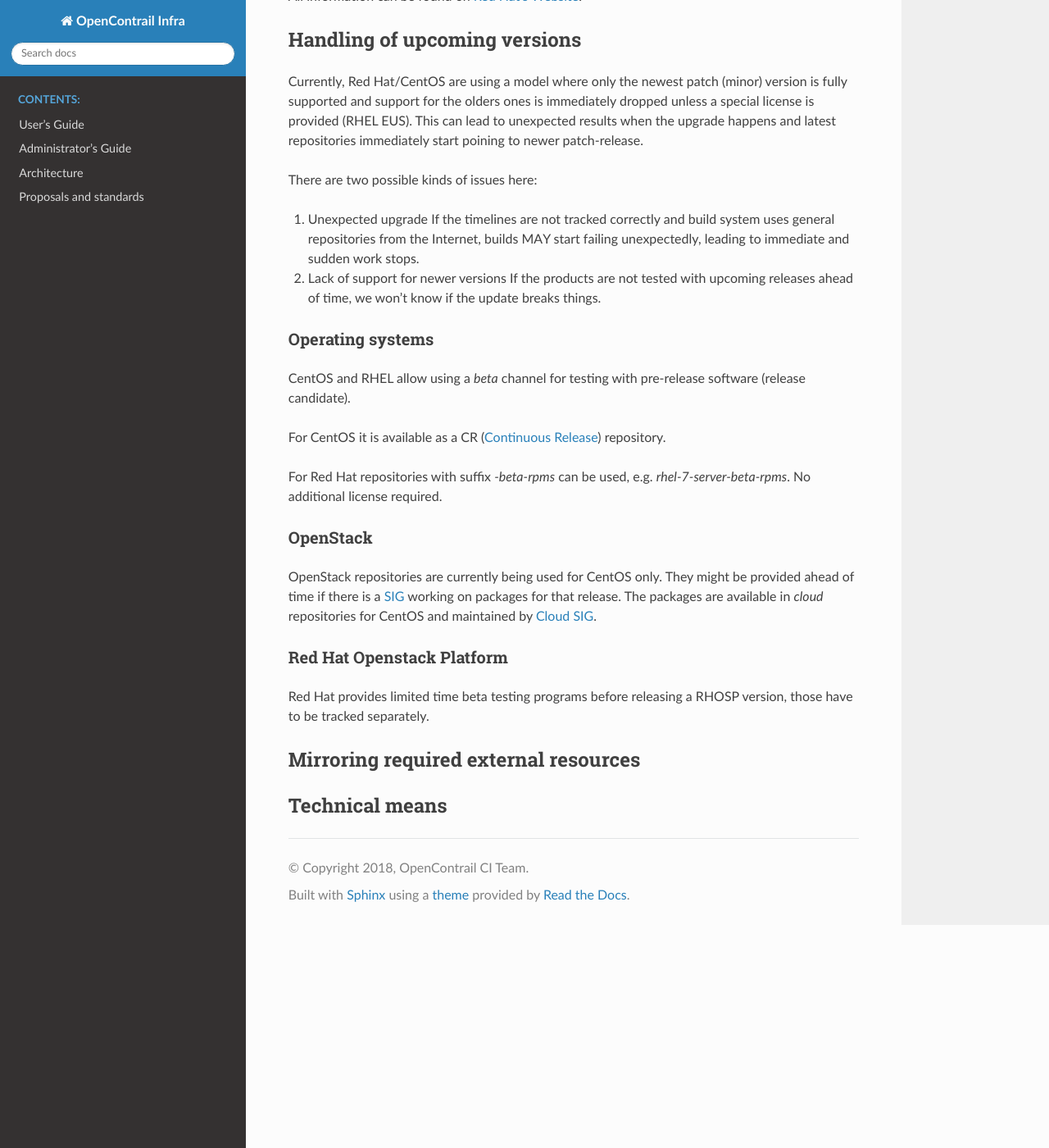
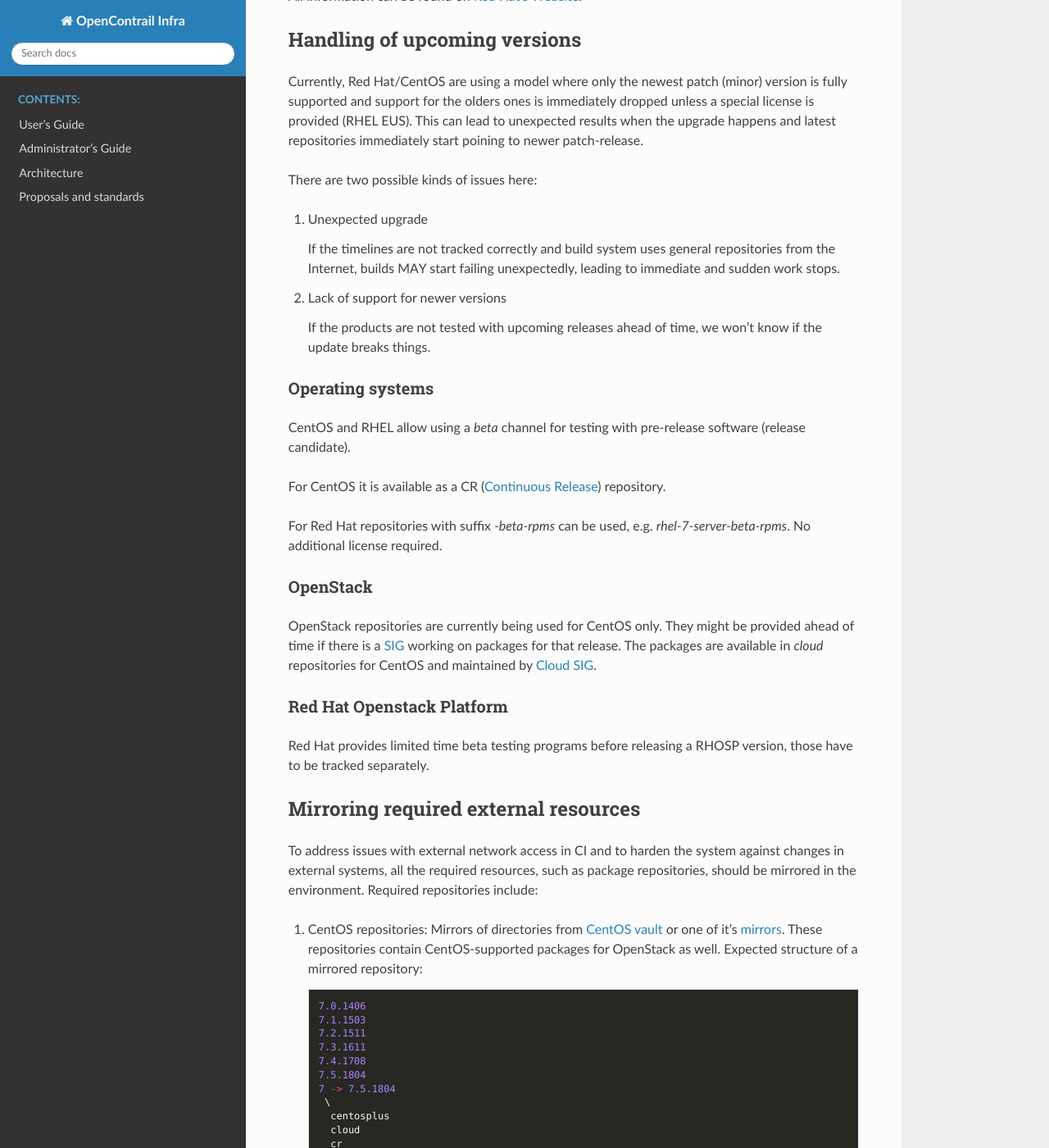
Before and after one commit to wurbanski/contrail-infra-doc, a Sphinx documentation site: the page built from source/rfc/versioning.rst, in a window 1280 px wide and 1400 px high, scrolled down 1198 px. Shown: the whole window at 82% size. Built offline with Sphinx 7.4.7 and the Read the Docs theme 2.0.0, drawn with Linux system fonts in a browser that asks for light colours; some of the changed text lies outside the part shown.

Commit message:
Add sections about mirroring system package repos

```diff
--- a/source/rfc/versioning.rst
+++ b/source/rfc/versioning.rst
@@ -57,9 +57,11 @@
 There are two possible kinds of issues here:
 
 1. Unexpected upgrade
+
    If the timelines are not tracked correctly and build system uses general repositories from the Internet, builds MAY start failing unexpectedly, leading to immediate and sudden work stops.
 
 2. Lack of support for newer versions
+
    If the products are not tested with upcoming releases ahead of time, we won't know if the update breaks things.
 
 Operating systems
@@ -84,5 +86,45 @@
 Mirroring required external resources
 -------------------------------------
 
+To address issues with external network access in CI and to harden the system against changes in external systems, all the required resources, such as package repositories, should be mirrored in the environment. Required repositories include:
+
+1. CentOS repositories:
+   Mirrors of directories from `CentOS vault <http://vault.centos.org>`_ or one of it's `mirrors <https://www.centos.org/download/full-mirrorlist.csv>`_. These repositories contain CentOS-supported packages for OpenStack as well.
+   Expected structure of a mirrored repository::
+
+     7.0.1406
+     7.1.1503
+     7.2.1511
+     7.3.1611
+     7.4.1708
+     7.5.1804
+     7 -> 7.5.1804
+      \
+       centosplus
+       cloud
+       cr
+       extras
+       os
+       updates
+
+2. Red Hat repositories:
+
+   Currently specified Red Hat repositories required for build:
+
+   * rhel-7-server-rpms
+   * rhel-7-server-extras-rpms
+   * rhel-7-server-optional-rpms
+   * rhel-server-rhscl-7-rpms
+
+   RHOSP repositories (Substitute release number for X according to `list <https://access.redhat.com/support/policy/updates/openstack/platform>`_, section: *Life Cycle Dates*):
+
+   * rhel-7-server-openstack-X-rpms
+   * rhel-7-server-openstack-X-devtools-rpms
+   * rhel-7-server-openstack-X-tools-rpms
+
+3. Ubuntu
+
+   Mirror packages from official Ubuntu repositories. TBD
+
 Technical means
 ---------------
```
